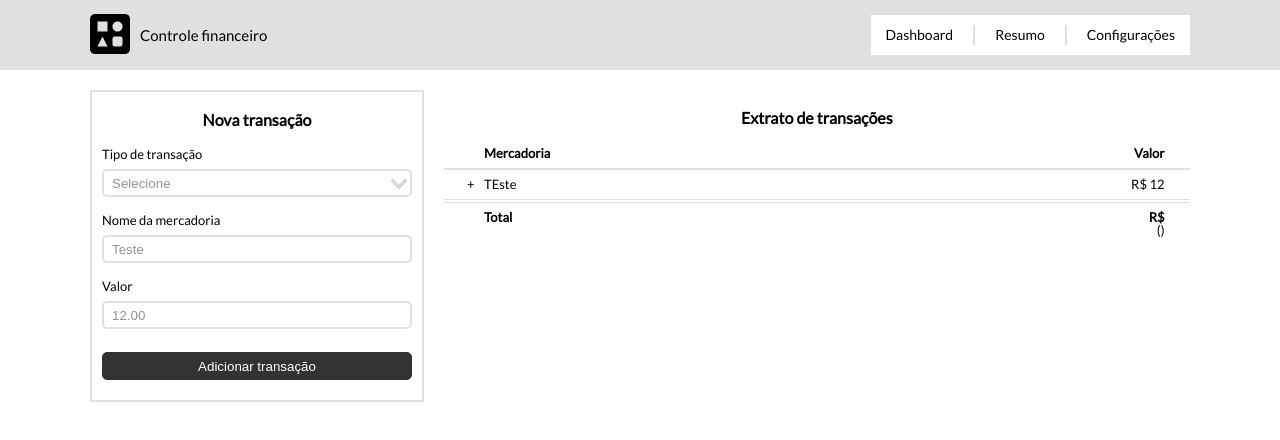
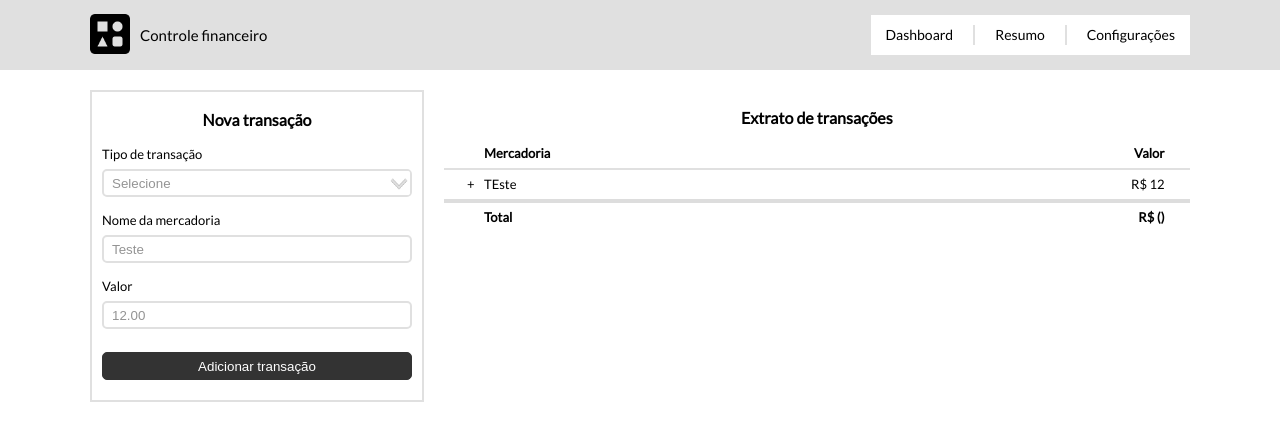
Before and after one commit to LuizRamos19/financial-control, an Angular app: page / in a window 1280 px wide. Shown: the top 440 px of the page. Built offline with nearby package versions, Linux system fonts and the light colour scheme.

Commit message:
Corrigindo table do componente extract

```diff
--- a/src/app/extract/extract.html
+++ b/src/app/extract/extract.html
@@ -1,7 +1,7 @@
 <div class="extract-content">
     <h2 class="title">Extrato de transações</h2>
     <table class="table-extract">
-        <tr class="title-extract">
+        <tr class="title">
             <th>Mercadoria</th>
             <th class="-last">Valor</th>
         </tr>
@@ -13,9 +13,7 @@
             </th>
             <th class="-last">R$ {{merchandise.value}}</th>
         </tr>
-    </table>
-    <table class="table-total">
-        <tr class="title-total">
+        <tr class="total">
             <th>Total</th>
             <th class="-last">
                 R$
--- a/src/app/extract/extract.scss
+++ b/src/app/extract/extract.scss
@@ -16,7 +16,7 @@
     margin-bottom: 13px;
 }
 
-.extract-content > .table-extract .title-extract {
+.extract-content > .table-extract .title {
     font-weight: bold;
     border-bottom: 2px solid #e0e0e0;
 }
@@ -37,17 +37,16 @@
     text-align: right;
 }
 
-.extract-content > .table-total {
-    margin-top: 2px;
-    border-top: 1px solid #ddd;
+.extract-content > .table-extract .total {
+    border-top: 4px solid #ddd;
     font-weight: bold;
 }
 
-.extract-content > .table-total th {
+.extract-content > .table-extract .total th {
     border: none;
 }
 
-tr:hover:not(.title-extract):not(.title-total) {
+tr:hover:not(.title):not(.total) {
     background-color:#f5f5f5;
 }
 
```
